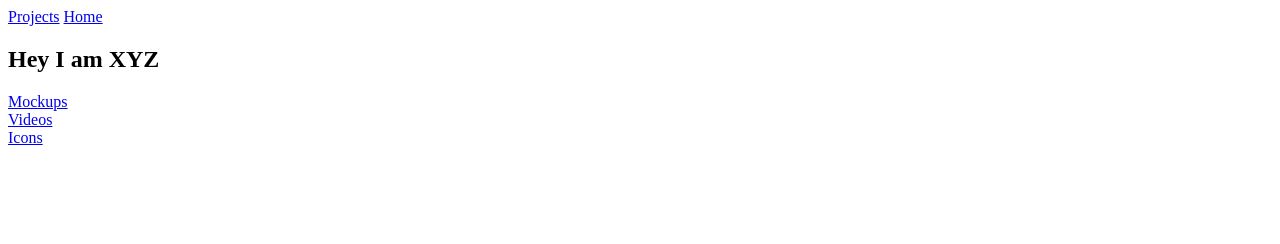
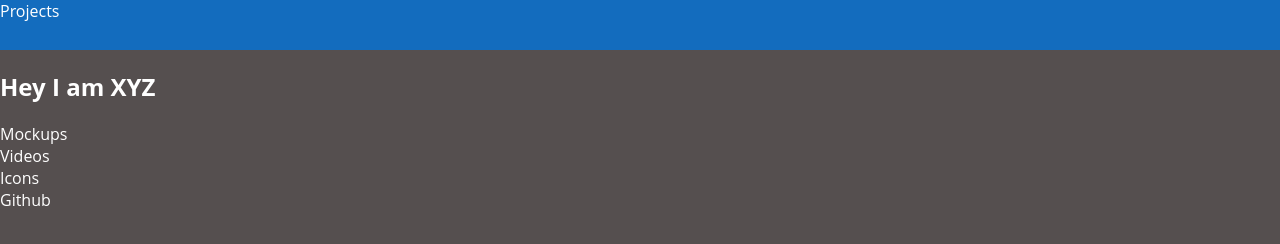
Before and after one commit to srueda27/Santiago-Eduardo, a plain HTML site: page index.html in a window 1280 px wide. Drawn offline with Linux system fonts and the light colour scheme.

Commit message:
Adding some styles

```diff
--- a/css/style.css
+++ b/css/style.css
@@ -0,0 +1,18 @@
+html,body{
+    margin:0px;
+    padding: 0px;
+    font-family: 'Open Sans';
+    background: #554f4f;
+    color: white;;
+}
+
+a{
+    text-decoration: none;
+    color:white;
+}
+
+#navbar{
+    background: #136cbe;
+    height: 50px;
+    width: 100%;
+}
--- a/index.html
+++ b/index.html
@@ -8,7 +8,6 @@
   <body>
     <nav id="navbar">
       <a href="#projects">Projects</a>
-      <a href="#welcome-section">Home</a>
     </nav>
 
 
@@ -28,6 +27,8 @@
           <a href="blank">Icons</a>
       </div>
     </section>
+
+    <a id="profile-link" href="https://github.com/freecodecamp" target="_blank">Github</a>
     <script src="https://cdn.freecodecamp.org/testable-projects-fcc/v1/bundle.js"></script>
     <script  src="js/index.js"></script>
   </body>
```
